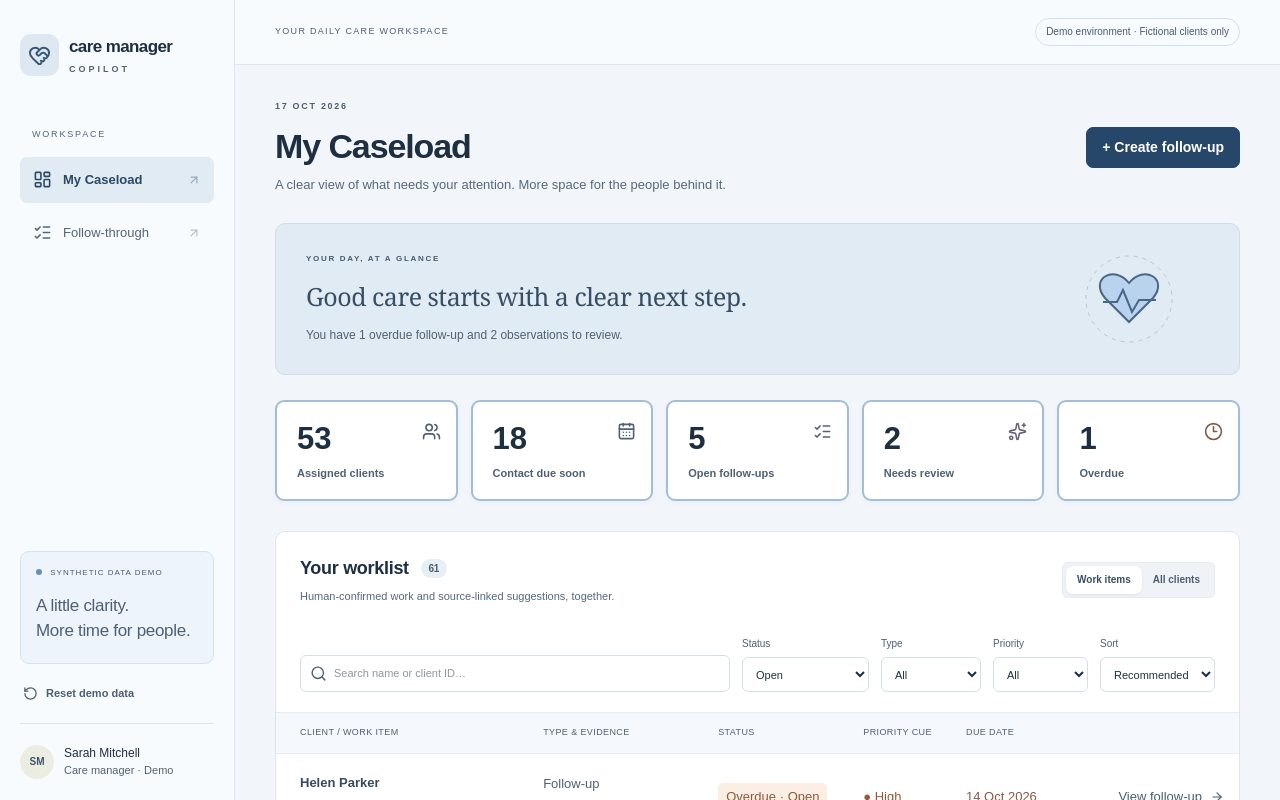
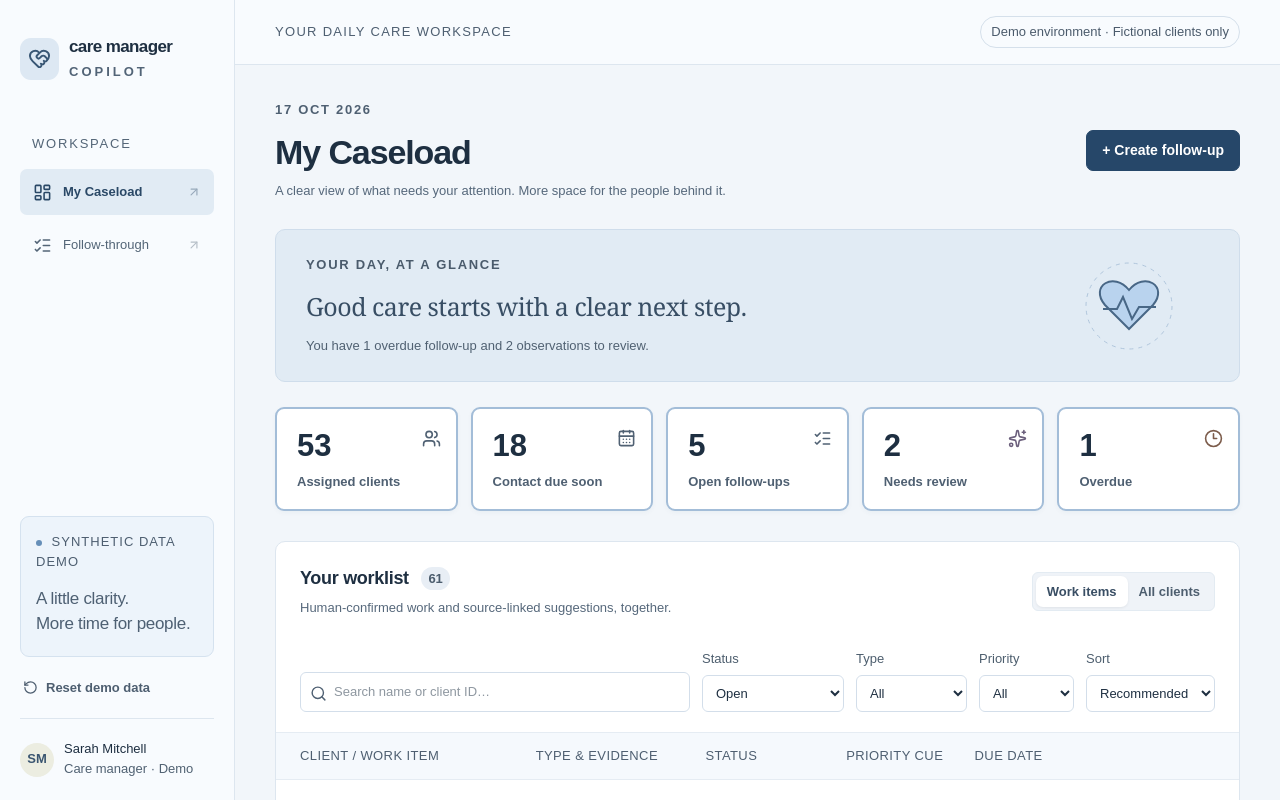
Before and after one commit to boppaiah/care-manager, a Next.js app: page /caseload in a window 1280 px wide. Shown: the top 800 px of the page. Built offline with nearby package versions, Linux system fonts and the light colour scheme.

Commit message:
style: standardise readable detail text across all screens

```diff
--- a/src/app/globals.css
+++ b/src/app/globals.css
@@ -1,5 +1,6 @@
 @import "tailwindcss";
 :root {
+  --font-size-detail: 13px;
   --ink: #1e2f41;
   --muted: #64798f;
   --accent: #264769;
@@ -93,7 +94,7 @@ label {
   display: flex;
   flex-direction: column;
   gap: 6px;
-  font-size: 12px;
+  font-size: var(--font-size-detail);
   font-weight: 600;
   color: #4d5e6e;
 }
@@ -122,7 +123,7 @@ p {
 small {
   display: block;
   color: var(--muted);
-  font-size: 11px;
+  font-size: var(--font-size-detail);
   line-height: 1.6;
 }
 .muted {
@@ -153,7 +154,7 @@ small {
   letter-spacing: -0.6px;
 }
 .brand small {
-  font-size: 9px;
+  font-size: var(--font-size-detail);
   letter-spacing: 3px;
   font-weight: 600;
   color: #526477;
@@ -169,7 +170,7 @@ small {
   color: #385674;
 }
 .nav-label {
-  font-size: 9px;
+  font-size: var(--font-size-detail);
   letter-spacing: 1.8px;
   color: #536577;
   margin: 51px 12px 15px;
@@ -203,7 +204,7 @@ nav a.active {
   border: 1px solid #d5e2ef;
   border-radius: 9px;
   padding: 15px;
-  font-size: 8px;
+  font-size: var(--font-size-detail);
   letter-spacing: 1px;
   color: #4d5e70;
   background: #edf4fb;
@@ -224,7 +225,7 @@ nav a.active {
   margin-right: 5px;
 }
 .reset {
-  font-size: 11px;
+  font-size: var(--font-size-detail);
   border: 0;
   background: transparent;
   color: #4d5e70;
@@ -237,7 +238,7 @@ nav a.active {
   display: flex;
   align-items: center;
   gap: 10px;
-  font-size: 12px;
+  font-size: var(--font-size-detail);
 }
 .avatar {
   width: 34px;
@@ -245,7 +246,7 @@ nav a.active {
   border-radius: 50%;
   background: #ecede1;
   color: #3a5570;
-  font-size: 10px;
+  font-size: var(--font-size-detail);
   font-weight: 600;
   display: inline-flex;
   align-items: center;
@@ -270,14 +271,14 @@ nav a.active {
   justify-content: space-between;
   padding: 0 40px;
   color: #4e5f71;
-  font-size: 9px;
+  font-size: var(--font-size-detail);
   letter-spacing: 1.3px;
 }
 .demo-pill {
   border: 1px solid #d5e0eb;
   padding: 5px 10px;
   border-radius: 20px;
-  font-size: 10px;
+  font-size: var(--font-size-detail);
   letter-spacing: 0;
   color: #4b5b6c;
 }
@@ -298,7 +299,7 @@ main {
   font-size: 13px;
 }
 .eyebrow {
-  font-size: 9px;
+  font-size: var(--font-size-detail);
   letter-spacing: 1.7px;
   font-weight: 600;
   color: #4f6072;
@@ -325,12 +326,12 @@ main {
   color: #384e64;
 }
 .greeting .eyebrow {
-  font-size: 8px;
+  font-size: var(--font-size-detail);
   color: #4a5b6c;
 }
 .greeting p {
   margin: 0;
-  font-size: 12px;
+  font-size: var(--font-size-detail);
   color: #506172;
 }
 .greeting-art {
@@ -375,7 +376,7 @@ main {
   line-height: 1.2;
 }
 .stat span {
-  font-size: 11px;
+  font-size: var(--font-size-detail);
   font-weight: 600;
   color: #4f6072;
 }
@@ -412,13 +413,13 @@ main {
 }
 .section-heading .muted {
   margin-bottom: 0;
-  font-size: 11px;
+  font-size: var(--font-size-detail);
 }
 .count {
   background: #e8eef5;
   color: #4c5d6e;
   border-radius: 20px;
-  font-size: 10px;
+  font-size: var(--font-size-detail);
   padding: 4px 8px;
   margin-left: 7px;
   vertical-align: middle;
@@ -431,7 +432,7 @@ main {
   padding: 3px;
 }
 .tabs button {
-  font-size: 10px;
+  font-size: var(--font-size-detail);
   padding: 7px 11px;
   background: transparent;
   border: 0;
@@ -453,13 +454,13 @@ main {
   padding: 10px 0 18px;
 }
 .filters label {
-  font-size: 10px;
+  font-size: var(--font-size-detail);
   font-weight: 400;
   min-width: 95px;
 }
 .filters input,
 .filters select {
-  font-size: 11px;
+  font-size: var(--font-size-detail);
   padding: 9px;
   min-height: 35px;
 }
@@ -487,7 +488,7 @@ table {
   text-align: left;
 }
 th {
-  font-size: 9px;
+  font-size: var(--font-size-detail);
   font-weight: 500;
   letter-spacing: 0.4px;
   text-transform: uppercase;
@@ -512,7 +513,7 @@ td:first-child {
 }
 .client-name {
   display: block;
-  font-size: 12px;
+  font-size: var(--font-size-detail);
   font-weight: 600;
   color: #384a5d;
 }
@@ -532,7 +533,7 @@ td:first-child {
   align-items: center;
   gap: 4px;
   color: #506172;
-  font-size: 10px;
+  font-size: var(--font-size-detail);
 }
 td small {
   font-size: 13px;
@@ -550,7 +551,7 @@ td .row-action {
   align-items: center;
   white-space: nowrap;
   gap: 5px;
-  font-size: 9px;
+  font-size: var(--font-size-detail);
   border-radius: 5px;
   padding: 4px 8px;
   background: #e8eef5;
@@ -574,7 +575,7 @@ td .row-action {
   color: #805f49;
 }
 .priority {
-  font-size: 10px;
+  font-size: var(--font-size-detail);
   text-transform: capitalize;
   white-space: nowrap;
 }
@@ -595,12 +596,12 @@ td .row-action {
   align-items: center;
   justify-content: flex-end;
   gap: 8px;
-  font-size: 10px;
+  font-size: var(--font-size-detail);
   white-space: nowrap;
   color: #485e74;
 }
 .footnote {
-  font-size: 10px;
+  font-size: var(--font-size-detail);
   color: #506173;
   margin: 18px 0;
 }
@@ -625,10 +626,10 @@ td .row-action {
   padding: 15px;
 }
 .client-card strong {
-  font-size: 11px;
+  font-size: var(--font-size-detail);
 }
 .client-card small {
-  font-size: 9px;
+  font-size: var(--font-size-detail);
 }
 .client-card svg {
   margin-left: auto;
@@ -638,12 +639,12 @@ footer {
   padding: 20px 40px;
   display: flex;
   justify-content: space-between;
-  font-size: 9px;
+  font-size: var(--font-size-detail);
   color: #4e5f70;
   gap: 20px;
 }
 .back {
-  font-size: 11px;
+  font-size: var(--font-size-detail);
   display: inline-block;
   margin-bottom: 22px;
   color: #4c5d6e;
@@ -691,14 +692,14 @@ hr {
 }
 .error {
   color: #a34339;
-  font-size: 12px;
+  font-size: var(--font-size-detail);
   background: #fff0ed;
   border-radius: 6px;
   padding: 12px;
 }
 .success {
   color: #29527a;
-  font-size: 12px;
+  font-size: var(--font-size-detail);
 }
 .notice {
   background: #f6f5ee;
@@ -706,7 +707,7 @@ hr {
   border-radius: 6px;
   padding: 13px 15px;
   color: #6c6652;
-  font-size: 11px;
+  font-size: var(--font-size-detail);
   margin-top: 18px;
 }
 .timeline {
@@ -731,10 +732,10 @@ hr {
   border-radius: 50%;
 }
 .timeline strong {
-  font-size: 12px;
+  font-size: var(--font-size-detail);
 }
 .timeline p {
-  font-size: 12px;
+  font-size: var(--font-size-detail);
   margin: 8px 0;
   color: #4c5c6d;
 }
@@ -755,10 +756,10 @@ hr {
   gap: 12px;
 }
 .client-context strong {
-  font-size: 12px;
+  font-size: var(--font-size-detail);
 }
 .coverage {
-  font-size: 10px;
+  font-size: var(--font-size-detail);
   color: #4e5f70;
   background: #f1f5fa;
   border-radius: 5px;
@@ -778,7 +779,7 @@ hr {
   margin: 14px 0 8px;
 }
 .observation small {
-  font-size: 10px;
+  font-size: var(--font-size-detail);
 }
 .source-links,
 .inline-actions {
@@ -788,7 +789,7 @@ hr {
   margin-top: 15px;
 }
 .source-links a {
-  font-size: 10px;
+  font-size: var(--font-size-detail);
   color: #6d5e7b;
   display: flex;
   align-items: center;
@@ -798,14 +799,14 @@ hr {
   padding: 4px 7px;
 }
 .inline-actions button {
-  font-size: 10px;
+  font-size: var(--font-size-detail);
   padding: 7px 10px;
 }
 .compact {
-  font-size: 9px;
+  font-size: var(--font-size-detail);
 }
 .compact select {
-  font-size: 10px;
+  font-size: var(--font-size-detail);
   padding: 4px;
 }
 .note {
@@ -818,19 +819,19 @@ hr {
   gap: 10px;
   cursor: pointer;
   padding: 18px 0;
-  font-size: 11px;
+  font-size: var(--font-size-detail);
 }
 .note summary > span:last-child {
   margin-left: auto;
   color: #4d5e6e;
-  font-size: 9px;
+  font-size: var(--font-size-detail);
 }
 .note p {
   background: #f3f8fc;
   border-radius: 6px;
   padding: 16px;
   color: #4f6072;
-  font-size: 12px;
+  font-size: var(--font-size-detail);
 }
 .action-card {
   display: block;
@@ -838,10 +839,10 @@ hr {
   padding: 18px 0;
 }
 .action-card strong {
-  font-size: 12px;
+  font-size: var(--font-size-detail);
 }
 .action-card p {
-  font-size: 11px;
+  font-size: var(--font-size-detail);
   color: #4f6072;
   margin: 8px 0;
 }
@@ -858,7 +859,7 @@ hr {
   border: 0;
   background: none;
   color: #4c5d6e;
-  font-size: 12px;
+  font-size: var(--font-size-detail);
   margin-top: 12px;
 }
 .skip {
@@ -915,7 +916,7 @@ hr {
     width: 15px;
   }
   .stat span {
-    font-size: 10px;
+    font-size: var(--font-size-detail);
   }
   .client-grid {
     grid-template-columns: repeat(2, 1fr);
@@ -973,7 +974,7 @@ hr {
     display: flex;
   }
   nav a {
-    font-size: 11px;
+    font-size: var(--font-size-detail);
     padding: 8px;
   }
   nav a svg {
@@ -985,7 +986,7 @@ hr {
   }
   .topbar {
     height: 44px;
-    font-size: 8px;
+    font-size: var(--font-size-detail);
   }
   .topbar > span:first-child {
     display: none;
@@ -1070,10 +1071,10 @@ hr {
     min-width: 110px;
   }
   .demo-pill {
-    font-size: 9px;
+    font-size: var(--font-size-detail);
   }
   .notice {
-    font-size: 10px;
+    font-size: var(--font-size-detail);
   }
 }
 
```
